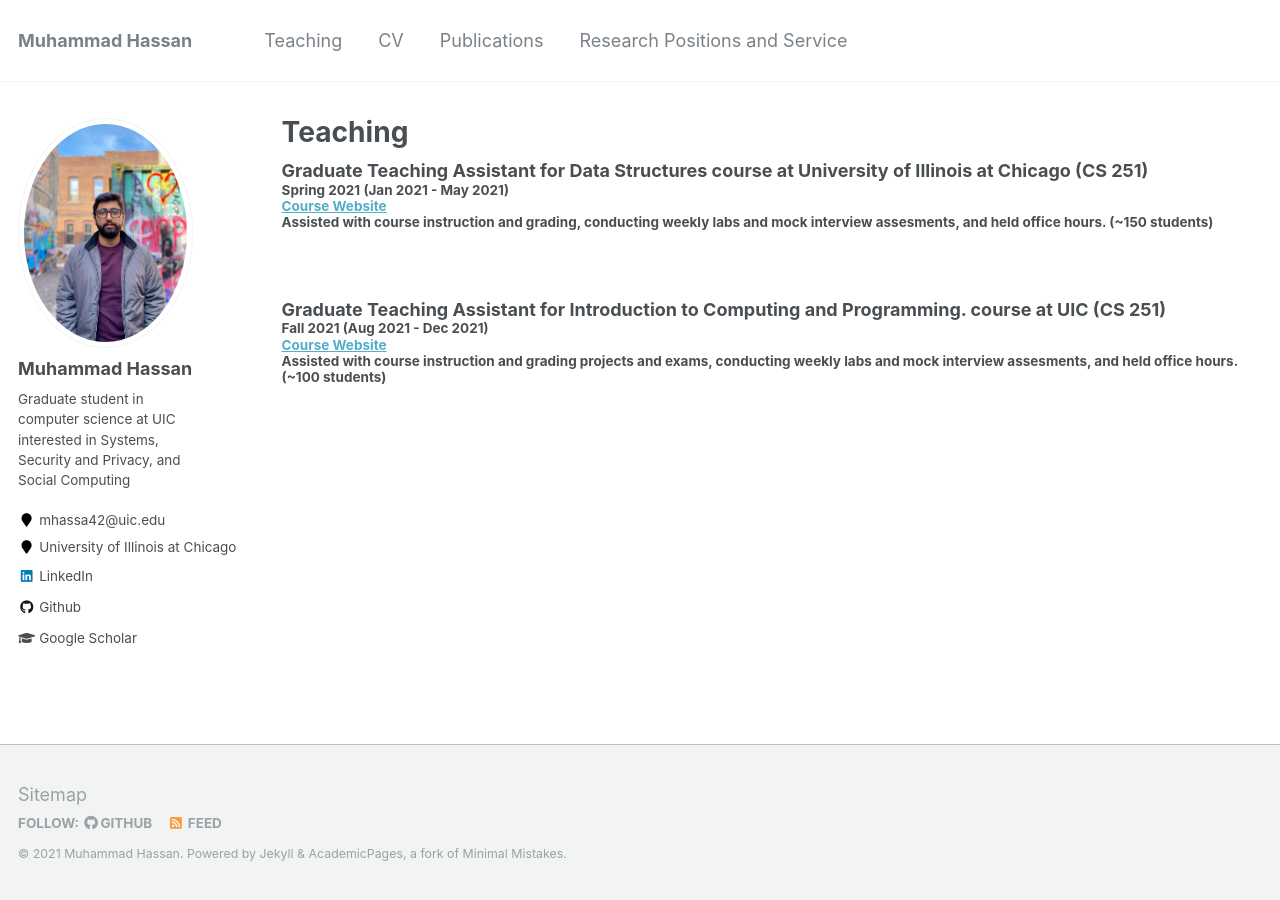
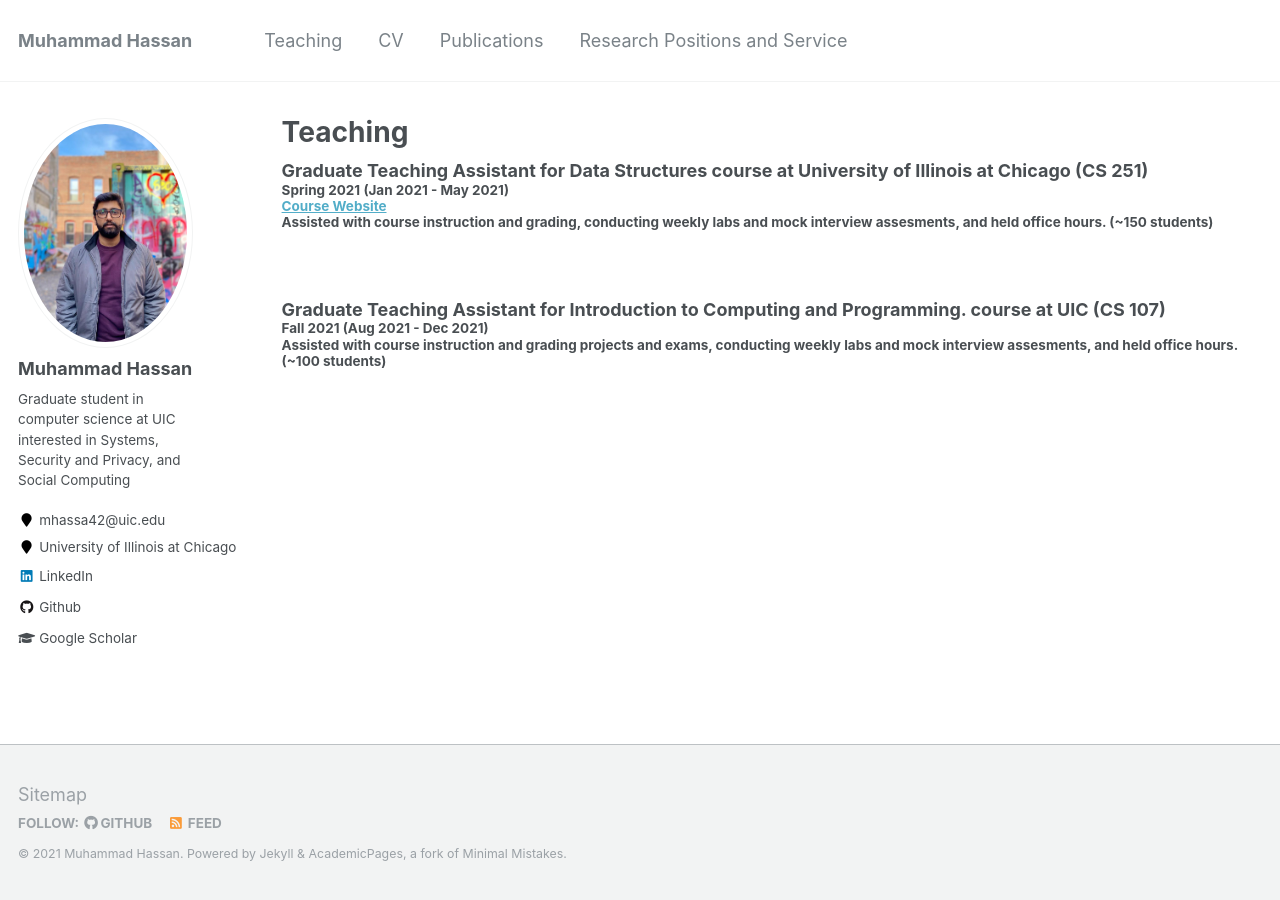
Before and after one commit to madil27/madil27.github.io, a Jekyll site: the page built from _pages/teaching.md, in a window 1280 px wide. Built offline with Jekyll 4.4.1, drawn with Linux system fonts in a browser that asks for light colours.

Commit message:
edit profile

```diff
--- a/_data/navigation.yml
+++ b/_data/navigation.yml
@@ -4,7 +4,7 @@ main:
     url: /teaching/
 
   - title: "CV"
-    url: https://drive.google.com/file/d/1d2RxcU8OIKhxePA98ZZZHlF80hfC6_CO/view?usp=sharing
+    url: https://drive.google.com/file/d/1O3l8HR0G6sFW6fKeoY4VuD-m74Yqiso7/view?usp=sharing
 
   - title: "Publications"
     url: /publications/
--- a/_pages/teaching.md
+++ b/_pages/teaching.md
@@ -19,9 +19,8 @@ h2, h3, h4, h5, h6 {margin: 0;}
 #### Assisted with course instruction and grading, conducting weekly labs and mock interview assesments, and held office hours. (~150 students)
 <br/>
 
-### Graduate Teaching Assistant for Introduction to Computing and Programming. course at UIC (CS 251)
+### Graduate Teaching Assistant for Introduction to Computing and Programming. course at UIC (CS 107)
 #### Fall 2021 (Aug 2021 - Dec 2021)
-#### [Course Website](https://www.reckingerlab.com/cs251asyncvideos)
 #### Assisted with course instruction and grading projects and exams, conducting weekly labs and mock interview assesments, and held office hours. (~100 students)
 <br/>
 
```
Also changed, not shown: 8 other files.
